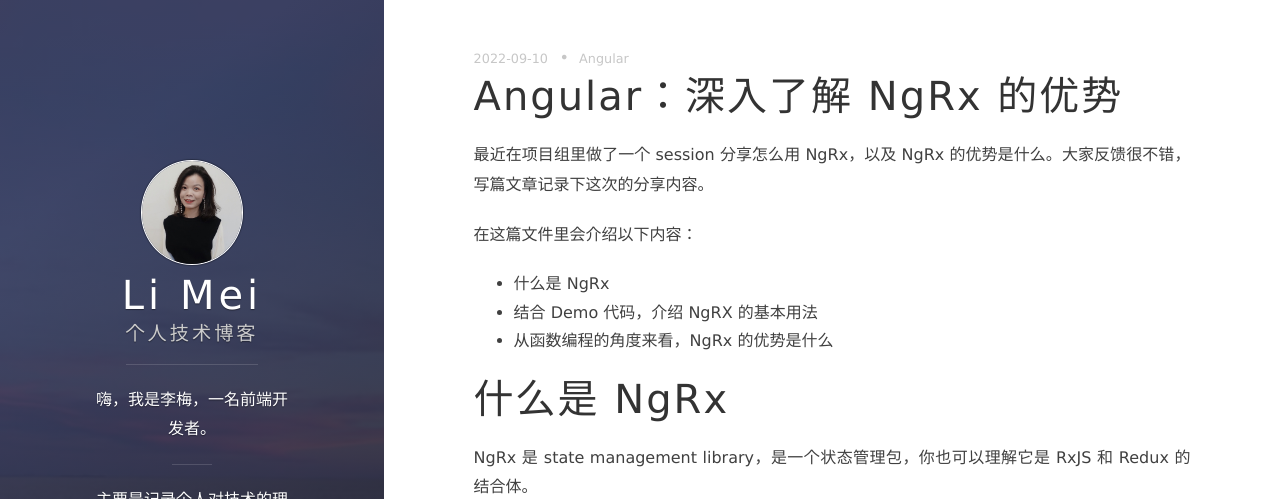
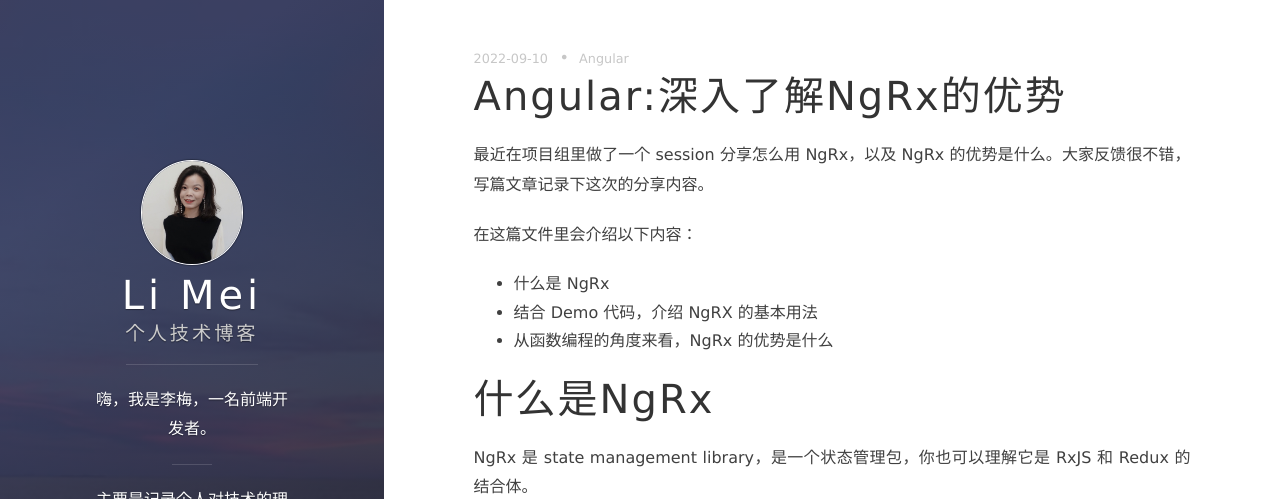
Before and after one commit to LiMeii/LiMeii.github.io, a Jekyll site: the page built from _posts/2022-09-10-ngrx-introduction.md, in a window 1280 px wide and 900 px high, cut to the strip 0-499 px from the top of the window. Built offline with Jekyll 4.4.1, drawn with Linux system fonts in a browser that asks for light colours; nearby versions of some CDN libraries; some of the changed text lies outside the part shown.

````diff
--- a/_posts/2022-09-10-ngrx-introduction.md
+++ b/_posts/2022-09-10-ngrx-introduction.md
@@ -1,5 +1,5 @@
 ---
-title: Angular：深入了解 NgRx 的优势
+title: Angular:深入了解NgRx的优势
 tags: Angular
 layout: post
 ---
@@ -12,7 +12,7 @@ layout: post
 - 结合 Demo 代码，介绍 NgRX 的基本用法
 - 从函数编程的角度来看，NgRx 的优势是什么
 
-# 什么是 NgRx
+# 什么是NgRx
 NgRx 是 state management library，是一个状态管理包，你也可以理解它是 RxJS 和 Redux 的结合体。
 
 
@@ -54,7 +54,7 @@ NgRx 的核心是 state（即 JS 对象），那怎么管理 state 对象呢？N
 简单来说，NgRx 是一个通过 ```actions``` ```effects``` ```reducers``` ```selector``` 这些事件函数来管理（更新、读取）state 对象的 library。
 
 
-# 如何使用 NgRx 来管理 state
+# 如何使用NgRx来管理state
 了解什么是 NgRx 以后，怎么用它呢？具体代码是如何写的呢？我们还是以上面的 demo 为例，来看看怎么用 NgRx 实现一个简单的 GitHub 用户搜索功能。
 
 ## state
@@ -102,12 +102,12 @@ html 页面代码如下：
 
 从代码里可以看到，通过监听所有的 action，一旦 action 发生，通过 ES6 的两个语法（展开和解构）返回一个新的 state 对象。
 
-## 用户交互如何触发 action
+## 用户交互如何触发action
 我们知道用户操作可以触发 action，那再用户按下 Enter 后，怎么来触发 search action 呢？
 ![state management](/assets/images/posts/ngrx/ngrx-action-trigger.png)
 其实也很简单，一行代码就可以``` this.store.dispatch(searchUserActions.search({ userName: this.searchVal?.trim() }))```
 
-# NgRx 的优势
+# NgRx的优势
 看完上面如何用 NgRx 实现一个简单的 search GitHub 用户信息功能的代码，大家有没有觉得，用这种方式写代码，很繁琐，要定义很多文件，而且大部分都是把业务代码套用在 NgRx 的模板代码里。为什么一定要用```actions``` ```effects``` ```reducers``` ```selector```去管理 state，代码这么繁琐，为什么大家都在力荐使用 state 这种模式开发，它为什么要这么写，又有什么优势呢？
 
 
@@ -208,7 +208,7 @@ Immutable State 除了这个性能优势之外，还有个优势是，因为每
 
 把 API call 从页面 component 代码里解耦出来，页面 component 只负责数据的呈现，不需要去关心这个数据是从哪里来的，以及怎么处理这些数据，那么页面 component 代码就简单很多了，不需要注入 service，只负责数据呈现，代码可读性就高，而且 Unit Test 就简单很多，不需要 mock 每个依赖注入的 service。
 
-### NgRx 优势
+### NgRx优势
 NgRx 是函数编程的一种实现，理解了函数编程的优势以后，就能理解 NgRx 的优势了：
 - 共享 state：state 是共享的且唯一，不同的页面都是从一个 state 对象里读取值，这样可以保证 state 对象的准确性和唯一性。
 
````
